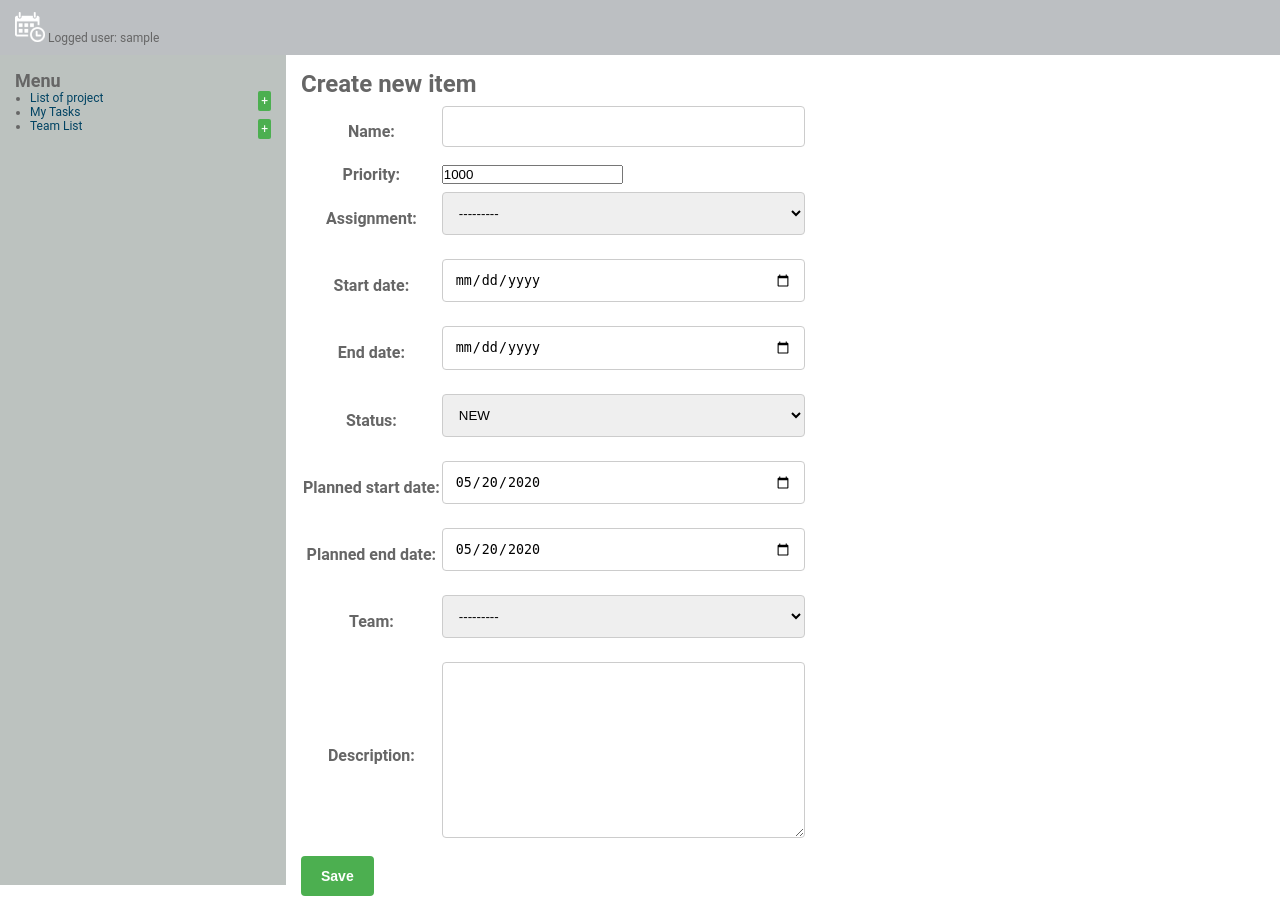
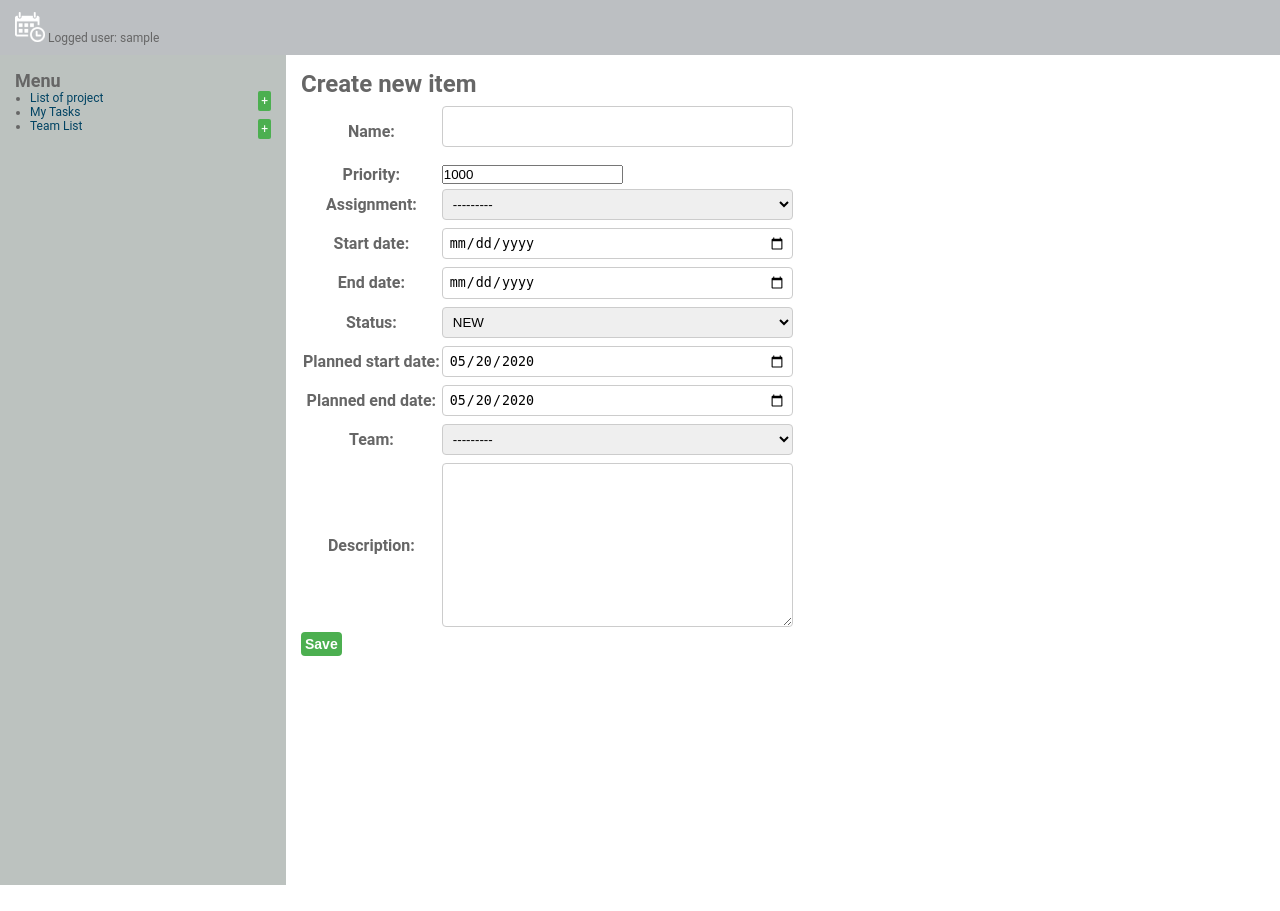
Before and after one commit to asarbs/SimplePlanner, a Django app: page /PlannerApp/item-create in a window 1280 px wide. After the commit the page ends 885 px from the top, so only its background shows below. Run offline with Django 3.2, Linux system fonts and the light colour scheme; the visitor is signed in with stand-in values (Sample User, id 1); data comes from the database, SQL or seed files in the repository; data that the repository does not hold is empty; some libraries are stand-ins or nearby versions; some web fonts are replaced.

Commit message:
some css changes

```diff
--- a/PlannerProject/static/main.css
+++ b/PlannerProject/static/main.css
@@ -50,12 +50,12 @@ input[type=text], select, textarea {
 
 input[type=date], select, textarea {
   width: 100%; /* Full width */
-  padding: 12px; /* Some padding */
+  padding: 6px; /* Some padding */
   border: 1px solid #ccc; /* Gray border */
   border-radius: 4px; /* Rounded borders */
   box-sizing: border-box; /* Make sure that padding and width stays in place */
-  margin-top: 6px; /* Add a top margin */
-  margin-bottom: 16px; /* Bottom margin */
+  margin-top: 3px; /* Add a top margin */
+  margin-bottom: 3px; /* Bottom margin */
   resize: vertical /* Allow the user to vertically resize the textarea (not horizontally) */
 }
 
@@ -64,7 +64,7 @@ input[type=date], select, textarea {
 input[type=submit] {
   background-color: #4CAF50;
   color: white;
-  padding: 12px 20px;
+  padding: 4px 4px;
   border: none;
   border-radius: 4px;
   cursor: pointer;
```
